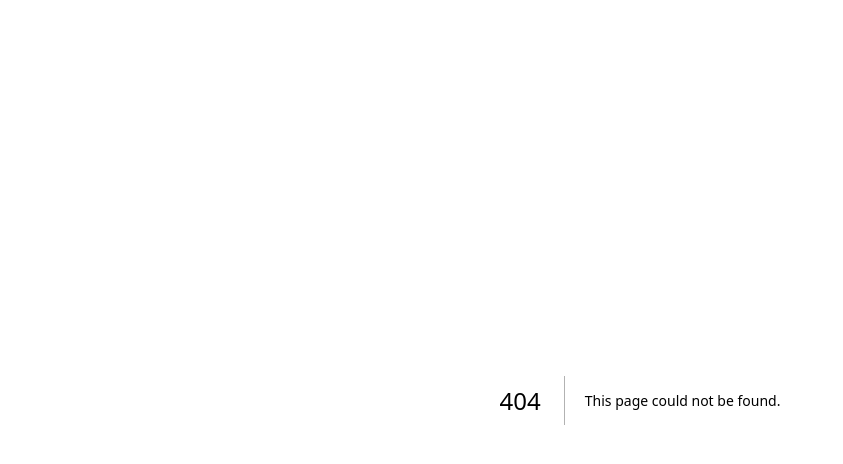
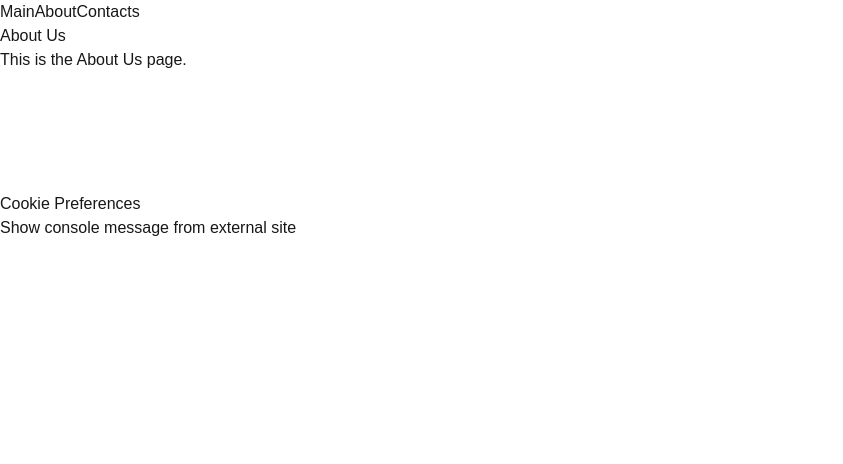
Before and after one commit to alexb-lb/sub-nextjs, a Next.js app: page /about in a window 1280 px wide. Before the commit this address had no page. Shown: the top 464 px of the page, without its empty margins (0-843 px from the left). Built offline with nearby package versions, Linux system fonts and the light colour scheme.

Commit message:
reproduce issue when after URL change banner is not working

```diff
--- /dev/null
+++ b/app/about/page.tsx
@@ -0,0 +1,34 @@
+"use client";
+import Head from "next/head";
+import Script from "next/script";
+
+export default function About() {
+  const getExternalScript = () => {
+    fetch("https://test-cookies.tiiny.site/show_alert.js");
+  };
+
+  return (
+    <div>
+      <Head>
+        <title>About Us</title>
+      </Head>
+      <h1>About Us</h1>
+      <p>This is the About Us page.</p>
+      <br />
+      <br />
+      <br />
+      <br />
+      <br />
+      <button
+        className="footer-item lb-preferences-center-trigger"
+        id="lb-cookie-consent-open-preferences"
+      >
+        Cookie Preferences
+      </button>
+      <br />
+      <button onClick={getExternalScript}>
+        Show console message from external site
+      </button>
+    </div>
+  );
+}
--- /dev/null
+++ b/app/contacts/page.tsx
@@ -0,0 +1,24 @@
+import Head from "next/head";
+
+export default function Contact() {
+  return (
+    <div>
+      <Head>
+        <title>Contact Us</title>
+      </Head>
+      <h1>Contact Us</h1>
+      <p>This is the Contact Us page.</p>
+      <br />
+      <br />
+      <br />
+      <br />
+      <br />
+      <button
+        className="footer-item lb-preferences-center-trigger"
+        id="lb-cookie-consent-open-preferences"
+      >
+        Cookie Preferences
+      </button>
+    </div>
+  );
+}
--- a/app/layout.tsx
+++ b/app/layout.tsx
@@ -3,6 +3,7 @@ import localFont from "next/font/local";
 import "./globals.css";
 import Script from "next/script";
 import { GoogleTagManager } from "@next/third-parties/google";
+import Link from "next/link";
 
 const geistSans = localFont({
   src: "./fonts/GeistVF.woff",
@@ -46,6 +47,11 @@ export default function RootLayout({
       <body
         className={`${geistSans.variable} ${geistMono.variable} antialiased`}
       >
+        <div>
+          <Link href="/">Main</Link>
+          <Link href="/about">About</Link>
+          <Link href="/contacts">Contacts</Link>
+        </div>
         {children}
       </body>
     </html>
```
